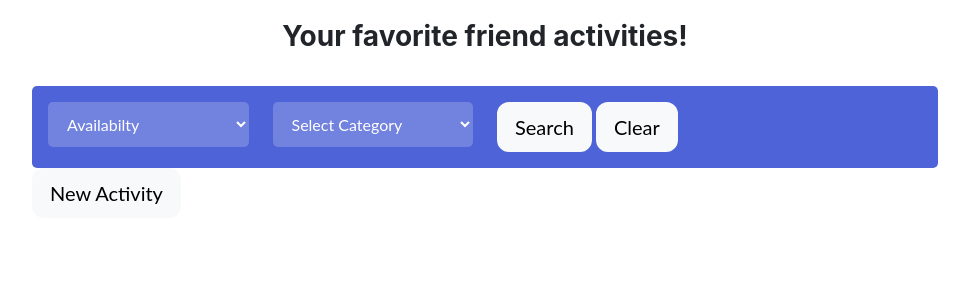
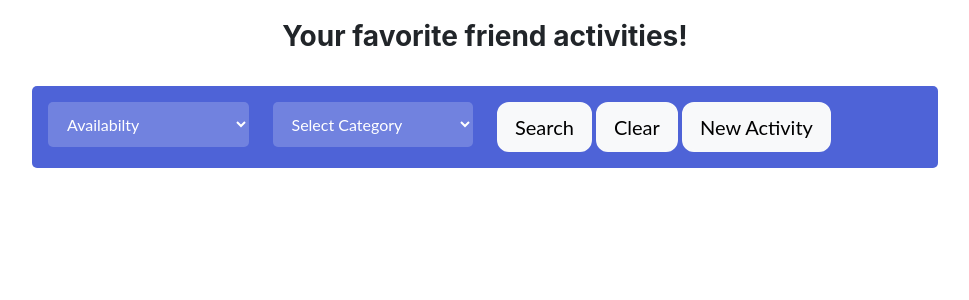
Before and after one commit to mmelan000/Find-A-Friend, a Node server app: page /listings in a window 1280 px wide. Shown: the part 70-370 px from the top of the page, without its empty margins (155-1124 px from the left). Run offline with Node 20, Linux system fonts and the light colour scheme; a user stored in the database is signed in; data that the repository does not hold is empty; some libraries are stand-ins or nearby versions.

Commit message:
fixed button on listing page

```diff
--- a/views/listings.handlebars
+++ b/views/listings.handlebars
@@ -37,7 +37,7 @@
                 </select>
               </div>
             </div>
-            <div class='col-md-6 col-lg-3 my-3'>
+            <div class='col-md-7 col-lg-5 my-3'>
               <button
                 type='submit'
                 class='btn btn-lg btn-block btn-light btn-custom'
@@ -52,23 +52,21 @@
               >
                 Clear
               </button>
+              {{#if loggedIn}}
+              <a href="/post/" type='button'
+                class='btn btn-lg btn-block btn-light btn-custom'
+                id='new-posting'
+              >
+                New Activity
+              </a>
+              {{/if}}
             </div>
           </div>
         </form>
 
         <div class='filter-result'>
 
-          {{#if loggedIn}}
-            <a href="/post/">
-              <button
-                type='button'
-                class='btn btn-lg btn-block btn-light btn-custom'
-                id='new-posting'
-              >
-                New Activity
-              </button>
-              </a>
-            {{/if}}
+
           {{#each listings as |listing|}}
             <div
               class='job-box d-md-flex align-items-center justify-content-between mb-30'
```
